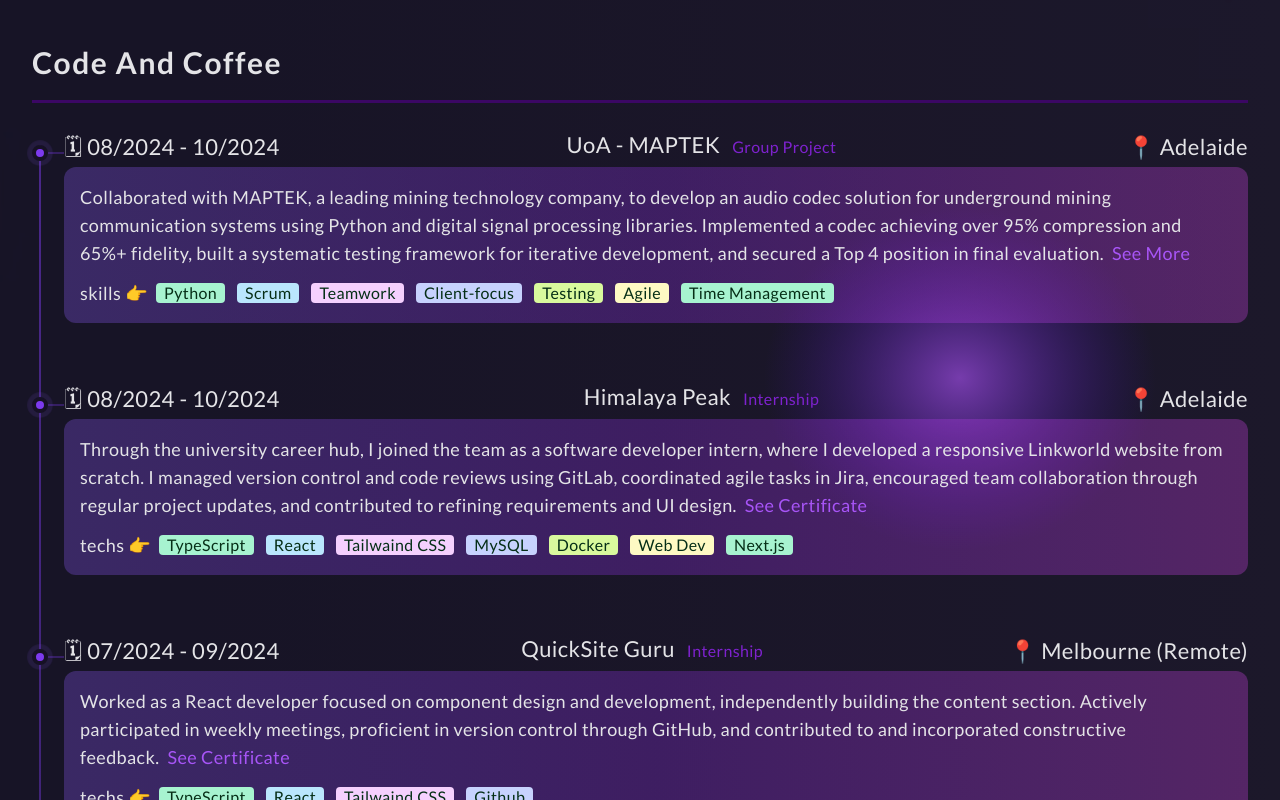
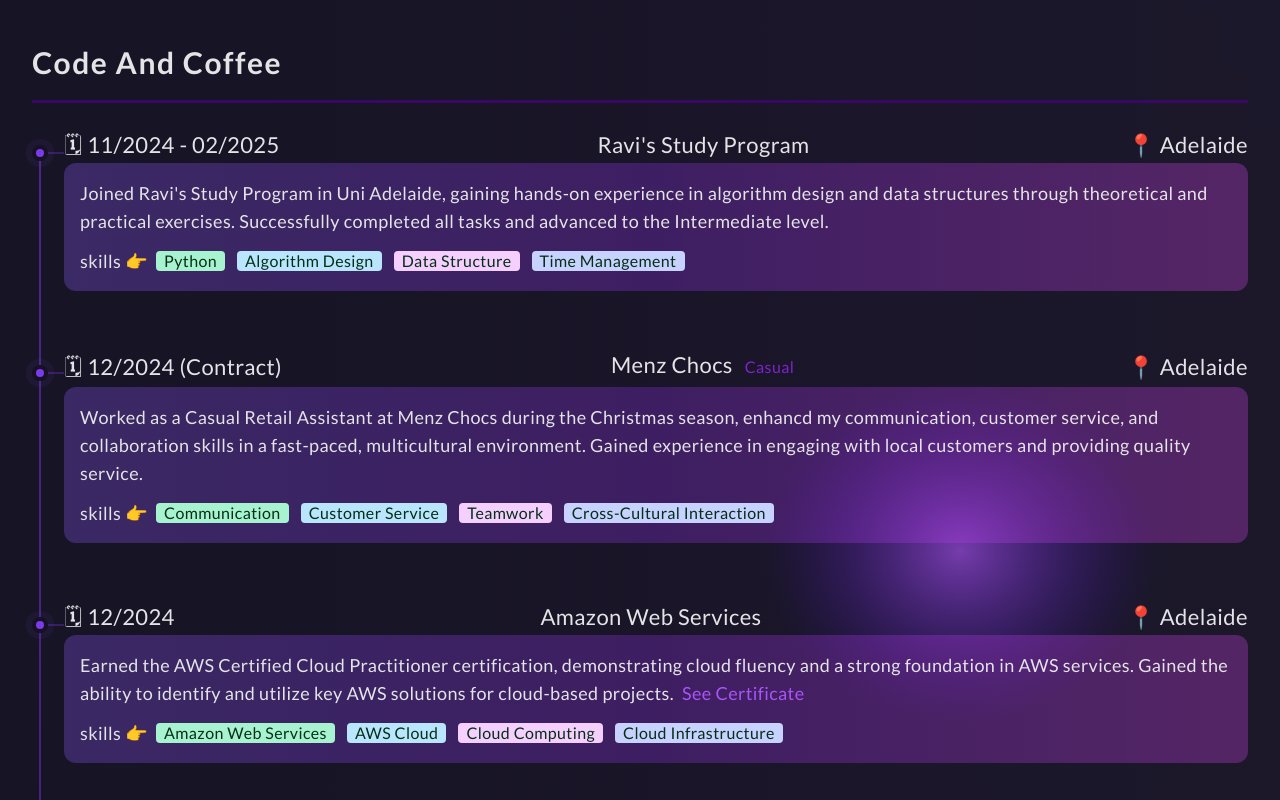
Before and after one commit to RuxinMa/react-project-my-portfolio, a React (Vite) app: page /about in a window 1280 px wide. Shown: the part 480-1280 px from the top of the page. Built offline with nearby package versions, Linux system fonts and the light colour scheme.

Commit message:
update projects and experiences

```diff
--- a/src/data.jsx
+++ b/src/data.jsx
@@ -2,13 +2,14 @@
 import { FaHtml5, FaCss3Alt, FaJs, FaReact, FaPython, FaGitAlt, FaDatabase, FaSketch, FaProjectDiagram} from 'react-icons/fa';
 import { SiTailwindcss, SiTypescript, SiAmazonaws, SiMysql } from 'react-icons/si';
 import { IoTerminal } from "react-icons/io5";
-import project1 from './images/facts.png';
-import project2 from './images/github-user.png';
-import project3 from './images/portfolio.png'
+import project8 from './images/codec.png';
+import project7 from './images/facts.png';
+import project6 from './images/github-user.png';
+import project5 from './images/portfolio.png'
 import project4 from './images/shopping-cart.png'
-import project5 from './images/backroads.png';
-import project6 from './images/booklist.png';
-import project7 from './images/yyds.png';
+import project3 from './images/backroads.png';
+import project2 from './images/booklist.png';
+import project1 from './images/yyds.png';
 
 
 export const links = [
@@ -20,13 +21,49 @@
 export const experiences = [
   {
     id: nanoid(),
+    duration:'11/2024 - 02/2025',
+    company: "Ravi's Study Program",
+    type: '',  // optional
+    location:'Adelaide',
+    decription:"Joined Ravi's Study Program in Uni Adelaide, gaining hands-on experience in algorithm design and data structures through theoretical and practical exercises. Successfully completed all tasks and advanced to the Intermediate level.",
+    url: '', // optional
+    url_info: '', // optional
+    keyword: 'skills', // optional
+    words: ['Python', 'Algorithm Design', 'Data Structure', 'Time Management'] // optional
+  },
+  {
+    id: nanoid(),
+    duration:'12/2024 (Contract)',
+    company: "Menz Chocs",
+    type: 'Casual',  // optional
+    location:'Adelaide',
+    decription:'Worked as a Casual Retail Assistant at Menz Chocs during the Christmas season, enhancd my communication, customer service, and collaboration skills in a fast-paced, multicultural environment. Gained experience in engaging with local customers and providing quality service.',
+    url: '', // optional
+    url_info: '', // optional
+    keyword: 'skills', // optional
+    words: ['Communication', 'Customer Service', 'Teamwork', 'Cross-Cultural Interaction'] // optional
+  },
+  {
+    id: nanoid(),
+    duration:'12/2024',
+    company: "Amazon Web Services",
+    type: '',  // optional
+    location:'Adelaide',
+    decription:'Earned the AWS Certified Cloud Practitioner certification, demonstrating cloud fluency and a strong foundation in AWS services. Gained the ability to identify and utilize key AWS solutions for cloud-based projects.',
+    url: 'https://www.credly.com/badges/ca0e4316-5e61-4f63-b6f3-6e38cb661b64/public_url', // optional
+    url_info: 'See Certificate', // optional
+    keyword: 'skills', // optional
+    words: ['Amazon Web Services', 'AWS Cloud', 'Cloud Computing', 'Cloud Infrastructure'] // optional
+  },
+  {
+    id: nanoid(),
     duration:'08/2024 - 10/2024',
     company: 'UoA - MAPTEK',
     type: 'Group Project',  // optional
     location:'Adelaide',
     decription:'Collaborated with MAPTEK, a leading mining technology company, to develop an audio codec solution for underground mining communication systems using Python and digital signal processing libraries. Implemented a codec achieving over 95% compression and 65%+ fidelity, built a systematic testing framework for iterative development, and secured a Top 4 position in final evaluation.',
-    url: 'https://www.linkedin.com/feed/update/urn:li:activity:7256551222000660482/', // optional
-    url_info: 'See More', // optional
+    url: 'https://github.com/RuxinMa/sep-codec', // optional
+    url_info: 'See GitHub', // optional
     keyword: 'skills', // optional
     words: ['Python', 'Scrum', 'Teamwork', 'Client-focus','Testing', 'Agile', 'Time Management'] // optional
   },
@@ -73,7 +110,7 @@
   {
     id: nanoid(),
     duration:'01/2024 (1 week)',
-    company: 'GitHub User Searching',
+    company: 'GitHub Users',
     type: 'Personal Project', // optional
     location:'Remote',
     decription:'Developed a dynamic and responsive website that allows users to search for GitHub profiles and view their data seamlessly. Focused on integrating secure authentication, dynamic routing, and data visualization.',
@@ -112,7 +149,7 @@
   {
     id: nanoid(),
     duration:'11/2020 - 06/2023',
-    company: 'Baidu Inc.',
+    company: 'Baidu',
     type: 'Full-time', // optional
     location:'Beijing, China',
     decription:"As a Business Analyst at Baidu, China's leading AI company and search engine platform (often referred to as 'China's Google'), I optimized Top-One ranking search results, impacting millions of users and billions of page views daily. I led AI implementation, data analysis, and business intelligence efforts to enhance SEO performance and improve overall user experience.",
@@ -247,9 +284,19 @@
   ];
 
 export const projects = [
+  {
+    id: nanoid(),
+    img: project8,
+    url: 'https://www.linkedin.com/feed/update/urn:li:activity:7256551222000660482/',
+    github: 'https://github.com/RuxinMa/sep-codec',
+    title: 'Industry-Academia Collaboration: Audio Codec',
+    role: 'Software Developer',
+    text: 'Collaborated with MAPTEK, a leading mining technology company in SA, we developed an innovative audio codec solution for underground mining communication systems.',
+    src: 1,
+  },
     {
     id: nanoid(),
-    img: project1,
+    img: project7,
     url: 'https://rm-react-project-facts.netlify.app/',
     github: 'https://github.com/RuxinMa/react-project-facts',
     title: 'Share a Fact',
@@ -259,7 +306,7 @@
   },
   {
     id: nanoid(),
-    img: project2,
+    img: project6,
     url: 'https://rm-react-project-github-users.netlify.app/',
     github: 'https://github.com/RuxinMa/react-project-github-users',
     title: 'GitHub Users',
@@ -269,7 +316,7 @@
   },
   {
     id: nanoid(),
-    img: project3,
+    img: project5,
     url: 'https://ruxinma.netlify.app/',
     github: 'https://github.com/RuxinMa/react-project-my-portfolio',
     title: 'My Portfolio',
@@ -289,7 +336,7 @@
   },
   {
     id: nanoid(),
-    img: project5,
+    img: project3,
     url: 'https://rm-react-project-backroads.netlify.app/',
     github: 'https://github.com/RuxinMa/react-project-backroads',
     title: 'Backroads APP',
@@ -299,7 +346,7 @@
   },
   {
     id: nanoid(),
-    img: project6,
+    img: project2,
     url: 'https://rm-react-project-booklist.netlify.app/',
     github: 'https://github.com/RuxinMa/react-project-booklist',
     title: 'Booklist',
@@ -309,7 +356,7 @@
   },
   {
     id: nanoid(),
-    img: project7,
+    img: project1,
     url: 'https://www.baidu.com/s?wd=yyds%E6%98%AF%E4%BB%80%E4%B9%88%E6%84%8F%E6%80%9D',
     github: 'https://github.com/RuxinMa/ba-project-seo',
     title: 'Search Engine Optimization',
```
Also changed, not shown: src/images/codec.png (added), 1 other file (tests, documents, lock files or other folders).
